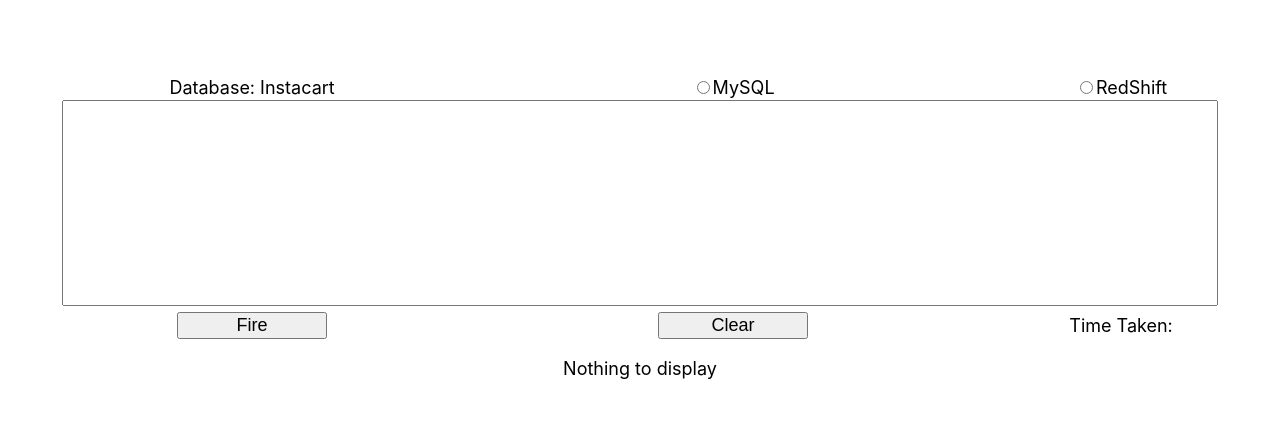
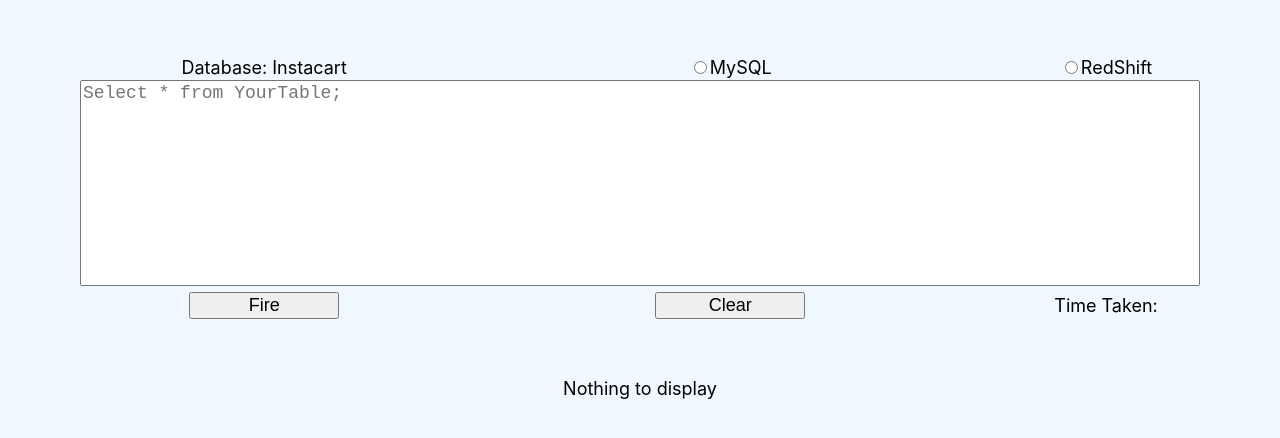
Before and after one commit to rishirich/dataDispenser, a React (Create React App) app: page / in a window 1280 px wide. Shown: the part 164-602 px from the top of the page. Built offline with nearby package versions, Linux system fonts and the light colour scheme.

Commit message:
Add files via upload

```diff
--- a/src/App.css
+++ b/src/App.css
@@ -1,5 +1,6 @@
 .App {
   text-align: center;
+  background: aliceblue;
 }
 
 .App-logo {
@@ -14,26 +15,15 @@
   font-size: 18px;
 }
 
-/*.query-div {
-  position: absolute;
-  top: 30px;
-  left:33%;
-  margin-left:auto;
-  margin-right:auto;
-  height:auto;
-  width:auto;
-  float:left;
+.query-div {
+  background:aliceblue;
+  padding: 20px;
 }
 
 .table-div {
-  position: relative;
-  top: 300px;
-  margin-left:auto;
-  margin-right:auto;
-  height:auto;
-  width:auto;
-  float:left;
-}*/
+  background:aliceblue;
+  padding: 20px;
+}
 
 .submit, .reset {
   width: 150px !important;
@@ -52,7 +42,7 @@
 }
 
 .App-header {
-  background-color: #ffffff;
+  background:aliceblue;
   min-height: 100vh;
   display: flex;
   flex-direction: column;
@@ -79,6 +69,8 @@
 .data-table {
   border: 1px solid black;
   border-collapse: collapse;
+  margin-left: auto;
+  margin-right: auto;
 }
 
 
--- a/src/App.js
+++ b/src/App.js
@@ -26,7 +26,7 @@ class QueryBox extends React.Component {
 
   createUrl() {
     var baseUrl = "http://localhost:8090/instacart";
-    baseUrl = "http://ec2-3-145-21-139.us-east-2.compute.amazonaws.com:8090/instacart";
+    //baseUrl = "http://ec2-3-15-9-131.us-east-2.compute.amazonaws.com:8090/instacart";
     var endPoint = "/exec";
 
     var sqlQuery = document.getElementById("query-box").value;
@@ -36,7 +36,7 @@ class QueryBox extends React.Component {
 
     if(queryType === "select")
       endPoint += "Select";
-    else if(queryType === "update")
+    else if(queryType === "update" || queryType === "insert" || queryType === "delete")
       endPoint += "Update";
 
     var databaseChoices = document.getElementsByName("database");
@@ -169,7 +169,7 @@ class QueryBox extends React.Component {
                     <td><input type="radio" id="redshift" name="database" value="RedShift"/><label htmlFor="redshift">RedShift</label></td>
                   </tr>
                   <tr>
-                    <td colSpan={3}><textarea id="query-box" className="query-box"/></td>
+                    <td colSpan={3}><textarea placeholder="Select * from YourTable;" id="query-box" className="query-box"/></td>
                   </tr>
                   <tr>
                     <td><input className="submit" type="button" value="Fire" onClick={() => {this.handleSubmit();}}></input></td>
```
